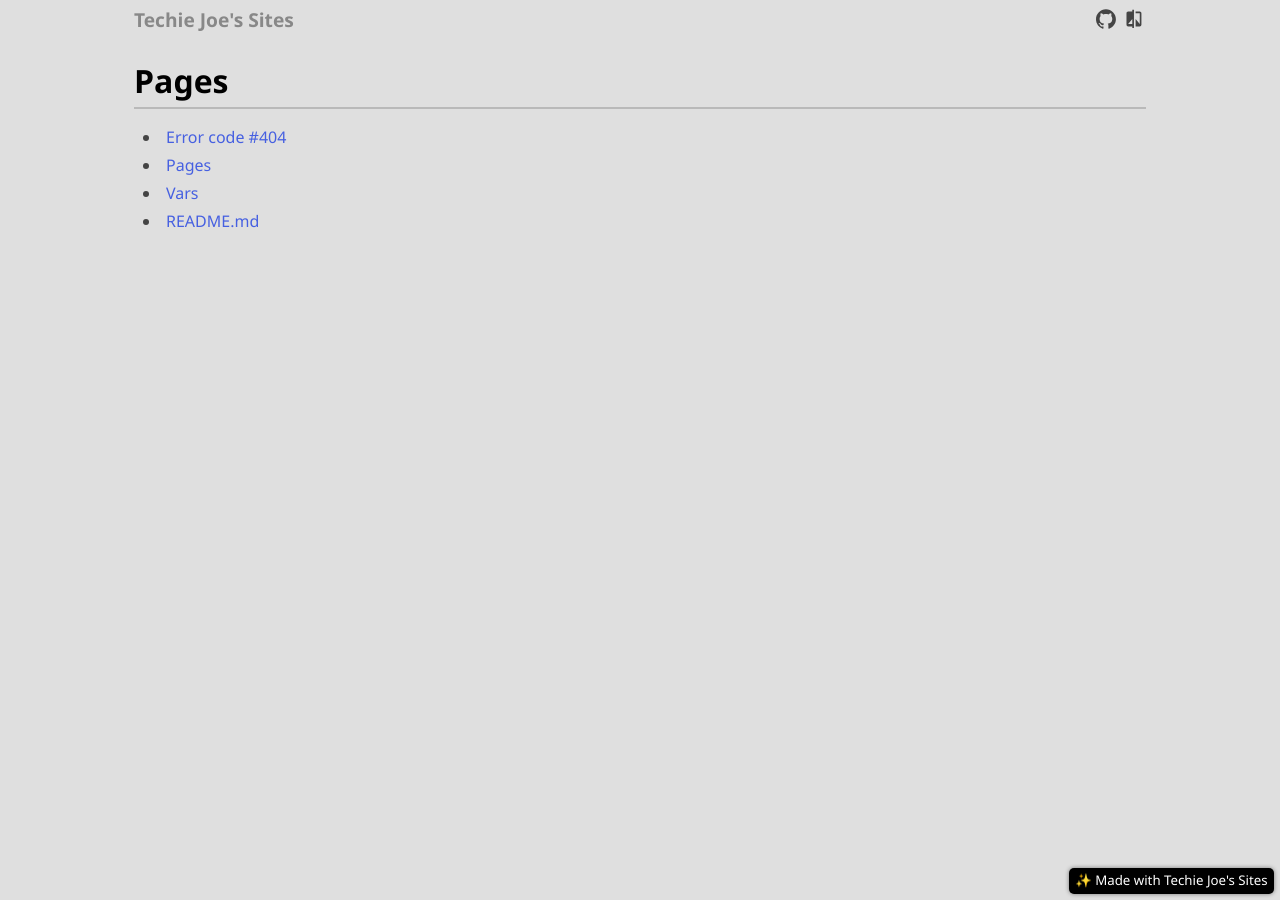
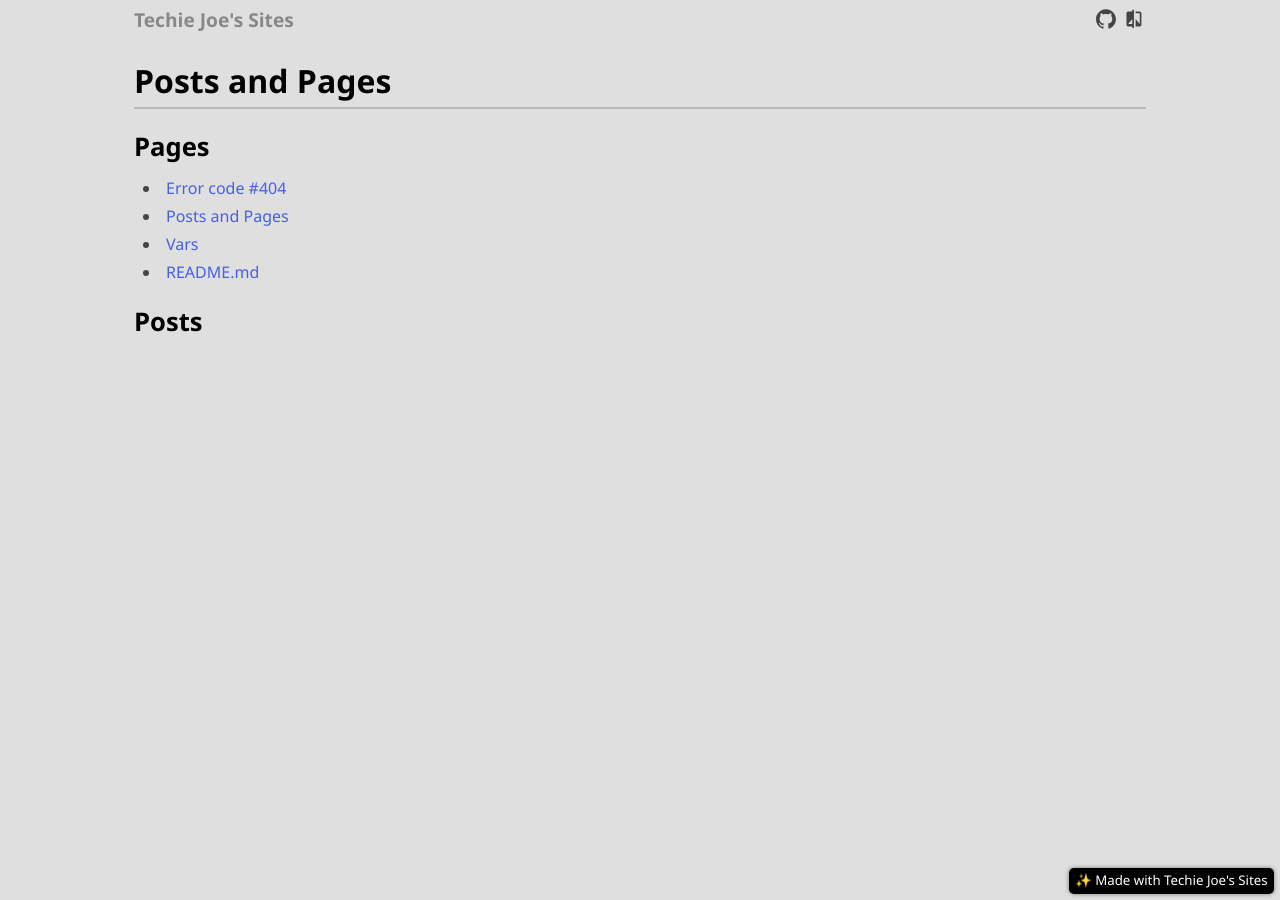
Before and after one commit to techie-joe/sites, a Jekyll site: the page built from pages/index.md, in a window 1280 px wide. Built offline with Jekyll 4.4.1, drawn with Linux system fonts in a browser that asks for light colours; our own code applies the rules of GitHub Pages for plain Markdown files; comment, search, counter and statistics services are not loaded.

Commit message:
Update index.md

```diff
--- a/pages/index.md
+++ b/pages/index.md
@@ -1,5 +1,11 @@
-# Pages
+# Posts and Pages
 
+### Pages
 {% for page in site.pages %}{% if page.title %}- [{{ page.title }}]({{ site.github.url }}{{ page.url }})
 {% else %}- [{{ page.path }}]({{ site.github.url }}{{ page.url }})
 {% endif %}{% endfor %}
+
+### Posts
+{% for post in site.posts %}{% if post.title %}- [{{ post.title }}]({{ site.github.url }}{{ post.url }})
+{% else %}- [(Untitled post)]({{ site.github.url }}{{ post.url }})
+{% endif %}{% endfor %}
```
